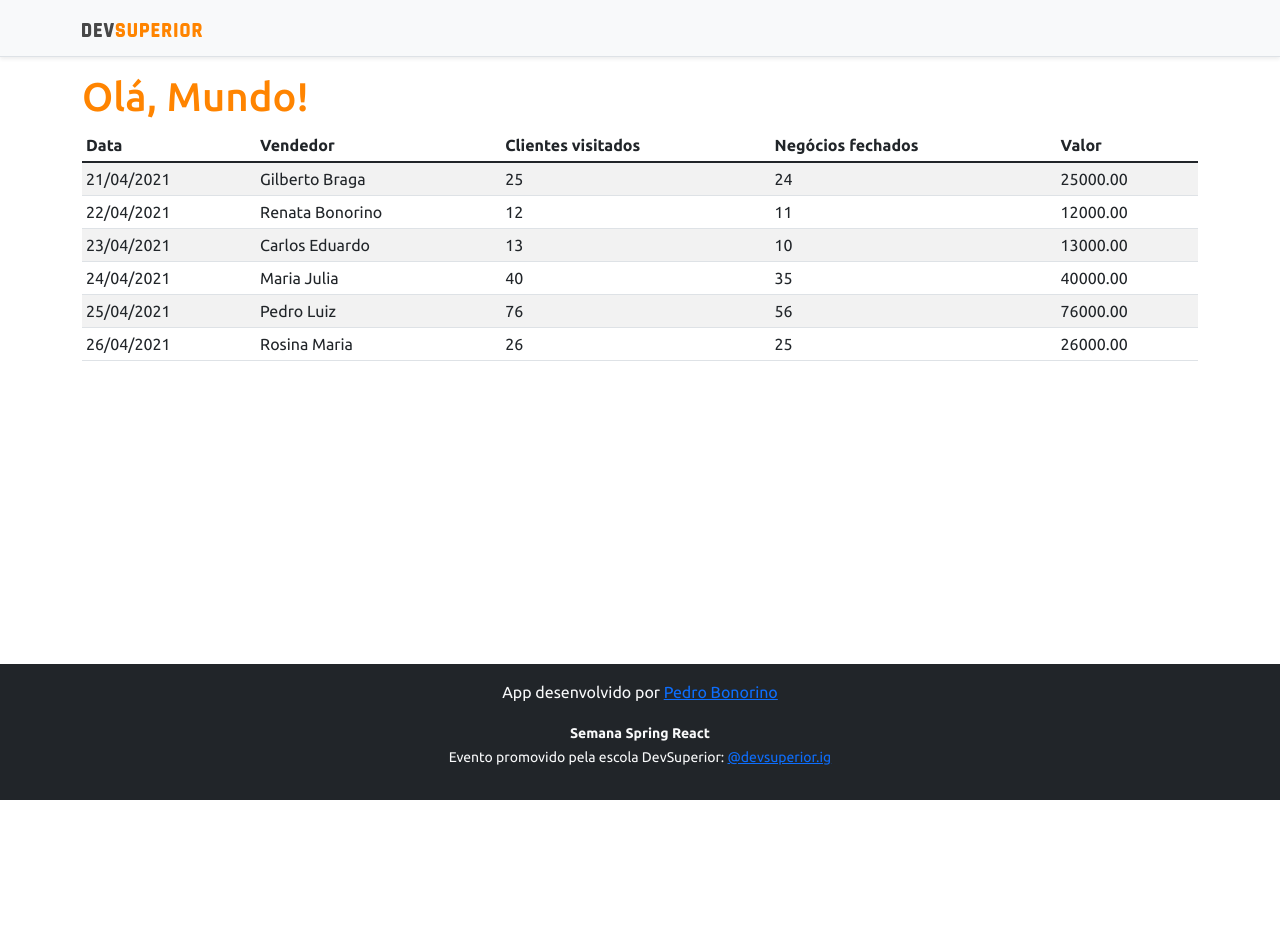
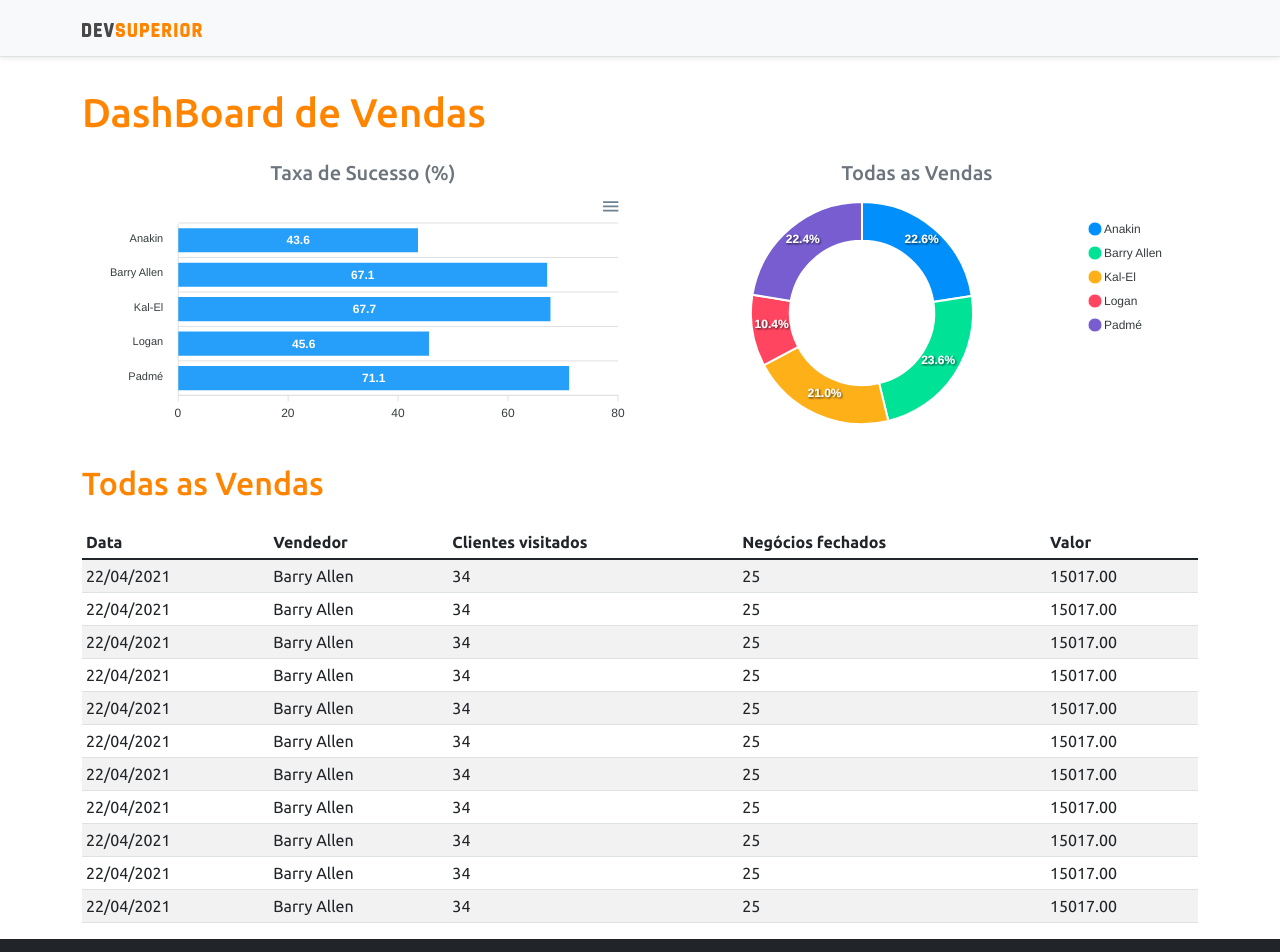
Before and after one commit to PedroBonorin0/projeto-sds3, a React (Create React App) app in the folder frontend/: page / in a window 1280 px wide. Shown: the top 952 px of the page. Before the commit the page ends 800 px from the top, so only its background shows below. Built offline with nearby package versions, Linux system fonts and the light colour scheme.

Commit message:
Apex Charts

```diff
--- a/frontend/package.json
+++ b/frontend/package.json
@@ -11,8 +11,10 @@
     "@types/node": "^12.0.0",
     "@types/react": "^17.0.0",
     "@types/react-dom": "^17.0.0",
+    "apexcharts": "^3.28.1",
     "bootstrap": "^5.1.1",
     "react": "^17.0.2",
+    "react-apexcharts": "^1.3.9",
     "react-dom": "^17.0.2",
     "react-scripts": "4.0.3",
     "typescript": "^4.1.2",
--- a/frontend/src/App.tsx
+++ b/frontend/src/App.tsx
@@ -1,4 +1,6 @@
+import BarChart from "components/BarChart";
 import DataTable from "components/DataTable";
+import DonutChart from "components/DonutChart";
 import Footer from "components/Footer";
 import NavBar from "components/NavBar";
 
@@ -7,7 +9,22 @@
     <>
       <NavBar />
       <div className="container">
-        <h1 className="text-primary">Olá, Mundo!</h1>
+        <h1 className="text-primary py-3">DashBoard de Vendas</h1>
+
+        <div className="row px-3">
+          <div className="col-sm-6">
+            <h5 className="text-center text-secondary">Taxa de Sucesso (%)</h5>
+            <BarChart />
+          </div>
+          <div className="col-sm-6">
+            <h5 className="text-center text-secondary">Todas as Vendas</h5>
+            <DonutChart />
+          </div>
+        </div>
+
+        <div className="py-3">
+          <h2 className="text-primary">Todas as Vendas</h2>
+        </div>
 
         <DataTable />
       </div>
--- a/frontend/src/assets/css/styles.css
+++ b/frontend/src/assets/css/styles.css
@@ -21,9 +21,6 @@
 .footer {
     flex-shrink: 0;
     text-align: center;
-    position: absolute;
-    bottom: 0;
-    width: 100%;
 }
 
 .bg-primary {
--- /dev/null
+++ b/frontend/src/components/BarChart/index.tsx
@@ -0,0 +1,34 @@
+import Chart from 'react-apexcharts';
+
+const BarChart = () => {
+
+    const options = {
+        plotOptions: {
+            bar: {
+                horizontal: true,
+            }
+        },
+    };
+
+    const mockData = {
+        labels: {
+            categories: ['Anakin', 'Barry Allen', 'Kal-El', 'Logan', 'Padmé']
+        },
+        series: [
+            {
+                name: "% Sucesso",
+                data: [43.6, 67.1, 67.7, 45.6, 71.1]
+            }
+        ]
+    };
+    return (
+        <Chart
+            options={{ ...options, xaxis: mockData.labels}}
+            series={mockData.series}
+            type="bar"
+            height="240"
+        />
+    );
+}
+
+export default BarChart;
--- a/frontend/src/components/DataTable/index.tsx
+++ b/frontend/src/components/DataTable/index.tsx
@@ -13,50 +13,86 @@
                 </thead>
                 <tbody>
                     <tr>
-                        <td>21/04/2021</td>
-                        <td>Gilberto Braga</td>
+                        <td>22/04/2021</td>
+                        <td>Barry Allen</td>
+                        <td>34</td>
                         <td>25</td>
-                        <td>24</td>
-                        <td>25000.00</td>
+                        <td>15017.00</td>
                     </tr>
                     <tr>
                         <td>22/04/2021</td>
-                        <td>Renata Bonorino</td>
-                        <td>12</td>
-                        <td>11</td>
-                        <td>12000.00</td>
+                        <td>Barry Allen</td>
+                        <td>34</td>
+                        <td>25</td>
+                        <td>15017.00</td>
                     </tr>
                     <tr>
-                        <td>23/04/2021</td>
-                        <td>Carlos Eduardo</td>
-                        <td>13</td>
-                        <td>10</td>
-                        <td>13000.00</td>
+                        <td>22/04/2021</td>
+                        <td>Barry Allen</td>
+                        <td>34</td>
+                        <td>25</td>
+                        <td>15017.00</td>
                     </tr>
                     <tr>
-                        <td>24/04/2021</td>
-                        <td>Maria Julia</td>
-                        <td>40</td>
-                        <td>35</td>
-                        <td>40000.00</td>
+                        <td>22/04/2021</td>
+                        <td>Barry Allen</td>
+                        <td>34</td>
+                        <td>25</td>
+                        <td>15017.00</td>
                     </tr>
                     <tr>
-                        <td>25/04/2021</td>
-                        <td>Pedro Luiz</td>
-                        <td>76</td>
-                        <td>56</td>
-                        <td>76000.00</td>
+                        <td>22/04/2021</td>
+                        <td>Barry Allen</td>
+                        <td>34</td>
+                        <td>25</td>
+                        <td>15017.00</td>
                     </tr>
                     <tr>
-                        <td>26/04/2021</td>
-                        <td>Rosina Maria</td>
-                        <td>26</td>
+                        <td>22/04/2021</td>
+                        <td>Barry Allen</td>
+                        <td>34</td>
                         <td>25</td>
-                        <td>26000.00</td>
+                        <td>15017.00</td>
+                    </tr>
+                    <tr>
+                        <td>22/04/2021</td>
+                        <td>Barry Allen</td>
+                        <td>34</td>
+                        <td>25</td>
+                        <td>15017.00</td>
+                    </tr>
+                    <tr>
+                        <td>22/04/2021</td>
+                        <td>Barry Allen</td>
+                        <td>34</td>
+                        <td>25</td>
+                        <td>15017.00</td>
+                    </tr>
+                    <tr>
+                        <td>22/04/2021</td>
+                        <td>Barry Allen</td>
+                        <td>34</td>
+                        <td>25</td>
+                        <td>15017.00</td>
+                    </tr>
+                    <tr>
+                        <td>22/04/2021</td>
+                        <td>Barry Allen</td>
+                        <td>34</td>
+                        <td>25</td>
+                        <td>15017.00</td>
+                    </tr>
+                    <tr>
+                        <td>22/04/2021</td>
+                        <td>Barry Allen</td>
+                        <td>34</td>
+                        <td>25</td>
+                        <td>15017.00</td>
                     </tr>
                 </tbody>
             </table>
         </div>
+
     );
 }
 
--- /dev/null
+++ b/frontend/src/components/DonutChart/index.tsx
@@ -0,0 +1,26 @@
+import Chart from 'react-apexcharts';
+
+const DonutChart = () => {
+
+    const mockData = {
+        series: [477138, 499928, 444867, 220426, 473088],
+        labels: ['Anakin', 'Barry Allen', 'Kal-El', 'Logan', 'Padmé']
+    }
+
+    const options = {
+        legend: {
+            show: true
+        }
+    }
+
+    return (
+        <Chart
+            options={{ ...options, labels: mockData.labels}}
+            series={mockData.series}
+            type="donut"
+            height="240"
+        />
+    );
+}
+
+export default DonutChart;
```
Also changed, not shown: 1 other file (tests, documents, lock files or other folders).
